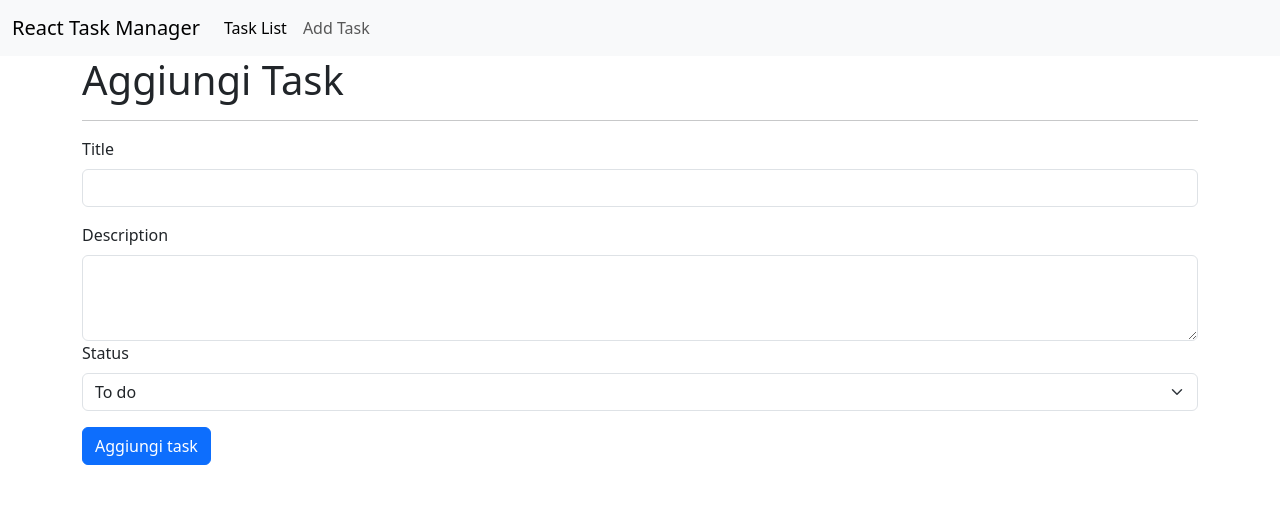
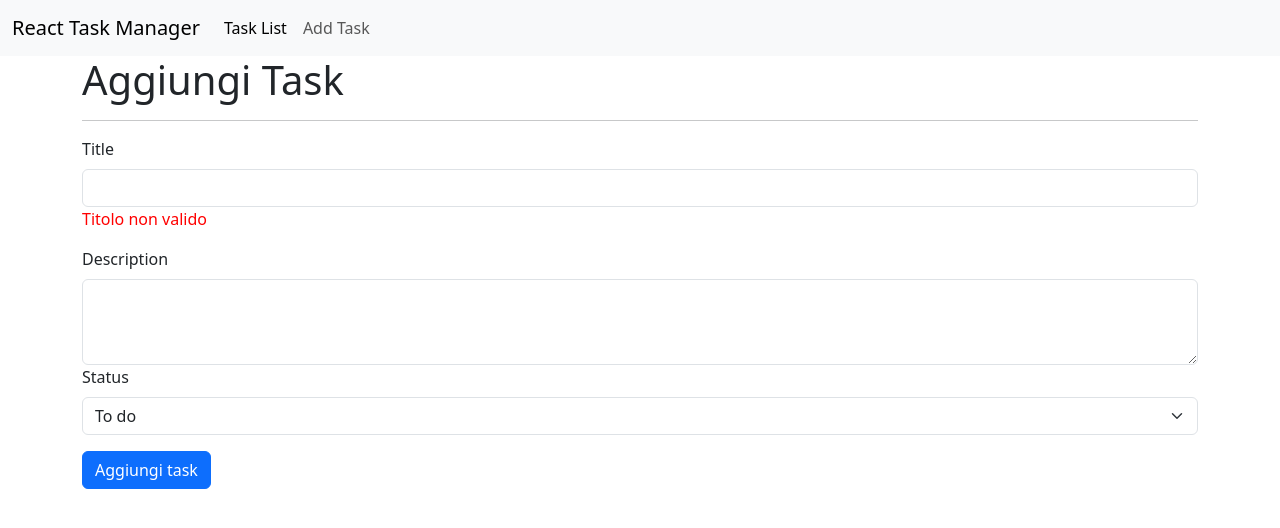
Before and after one commit to FrancescoGiommi/ex-react-task-manager, a React (Vite) app: page / in a window 1280 px wide. Shown: the top 528 px of the page. Built offline with nearby package versions, Linux system fonts and the light colour scheme; no server answers.

Commit message:
Add point 2 milestone 5

```diff
--- a/src/pages/AddTask.jsx
+++ b/src/pages/AddTask.jsx
@@ -4,7 +4,14 @@ export default function AddTask() {
   const [title, setTitle] = useState("");
   const descriptionRef = useRef();
   const statusRef = useRef();
+  const symbols = "!@#$%^&*()-_=+[]{}|;:'\\,.<>?/`~";
 
+  // Controllo se il titolo è valido
+  const isValidTitle =
+    title.trim().length > 0 &&
+    !title.split("").some((char) => symbols.includes(char));
+
+  // Funzione per gestire il submit del form
   const handrleSubmit = (e) => {
     e.preventDefault();
     const description = descriptionRef.current.value;
@@ -16,6 +23,9 @@ export default function AddTask() {
       status,
     };
     console.log(newTask);
+    setTitle("");
+    descriptionRef.current.value = "";
+    statusRef.current.value = "To do";
   };
   return (
     <div>
@@ -33,7 +43,11 @@ export default function AddTask() {
             id="title"
             value={title}
             onChange={(e) => setTitle(e.target.value)}
+            required
           />
+          <p style={{ color: isValidTitle ? "green" : "red" }}>
+            {isValidTitle ? "Titolo valido" : "Titolo non valido"}
+          </p>
         </div>
         <div>
           {/* Descrizione */}
```
